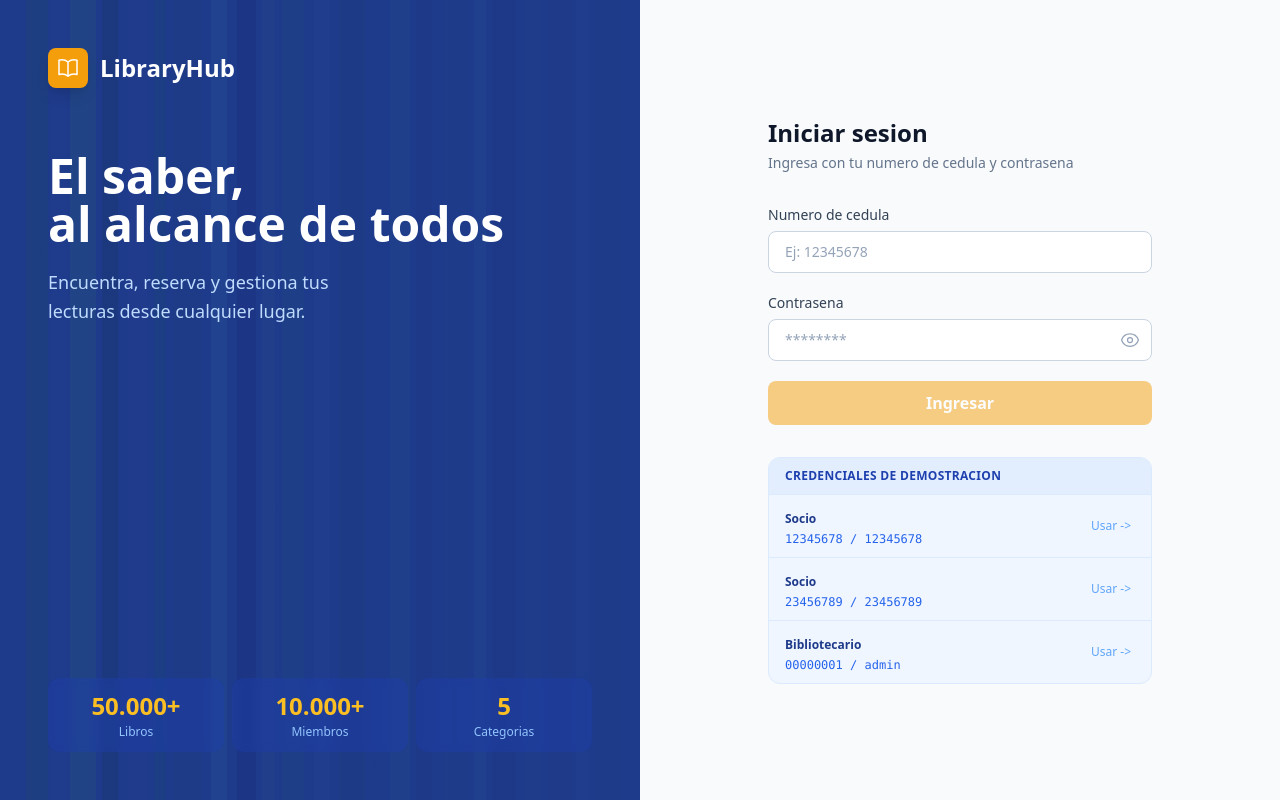
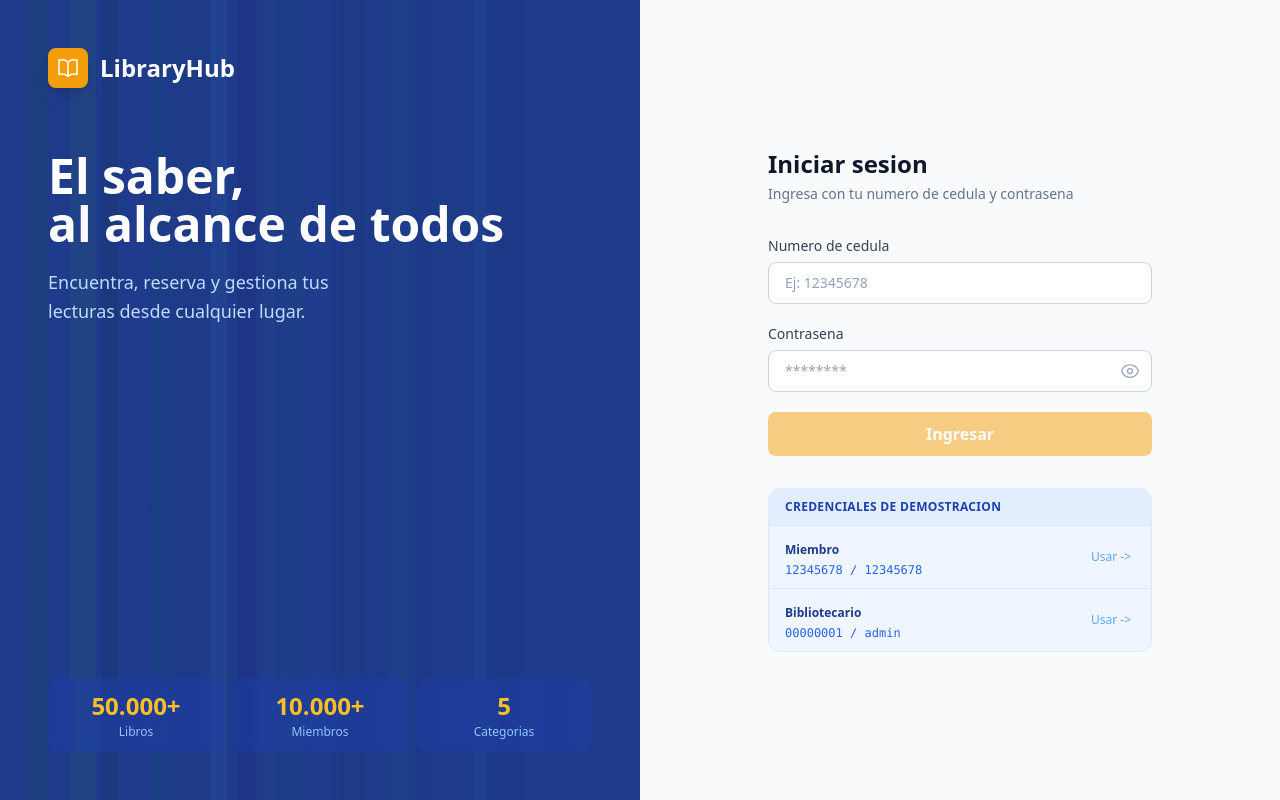
Before and after one commit to Lolasont/LibraryHubb, a React (Vite) app: page / in a window 1280 px wide. Built offline with nearby package versions, Linux system fonts and the light colour scheme; no server answers.

Commit message:
fix: arreglo de variable de la pagina login

```diff
--- a/src/pages/Login/Login.jsx
+++ b/src/pages/Login/Login.jsx
@@ -51,10 +51,9 @@ const STATS = [
 
 // NOTA: estas credenciales son intencionalmente visibles porque son
 // datos de la semilla de demostracion, no secretos reales. Facilitan
-// la evaluacion del proyecto. NO usar este patron en un sistema en produccion.
+// la evaluacion del proyecto.
 const DEMO_CREDS = [
-  { rol: 'Socio',         cedula: '12345678', pass: '12345678' },
-  { rol: 'Socio',         cedula: '23456789', pass: '23456789' },
+  { rol: 'Miembro',         cedula: '12345678', pass: '12345678' },
   { rol: 'Bibliotecario', cedula: '00000001', pass: 'admin'    },
 ]
 
```
